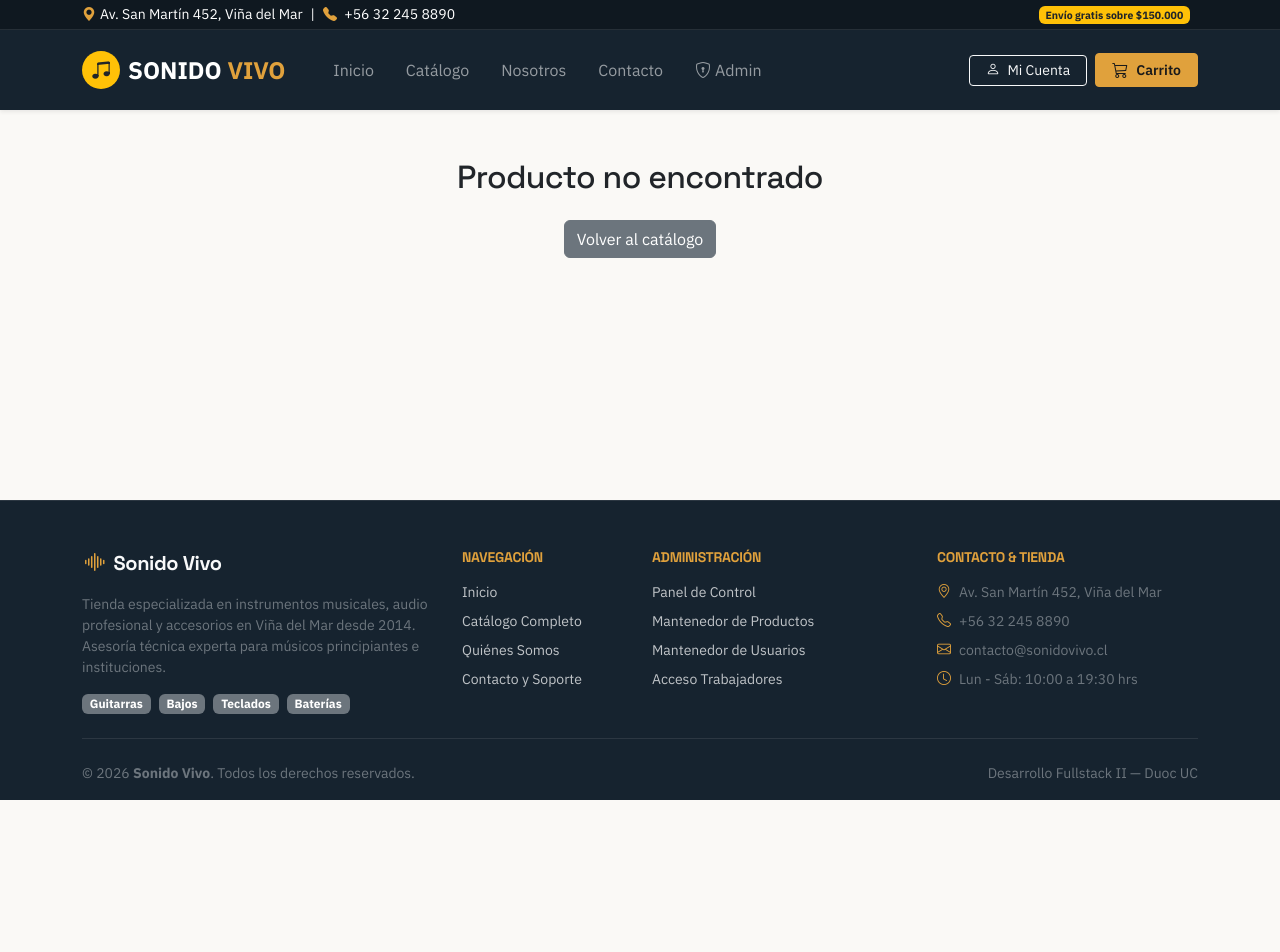
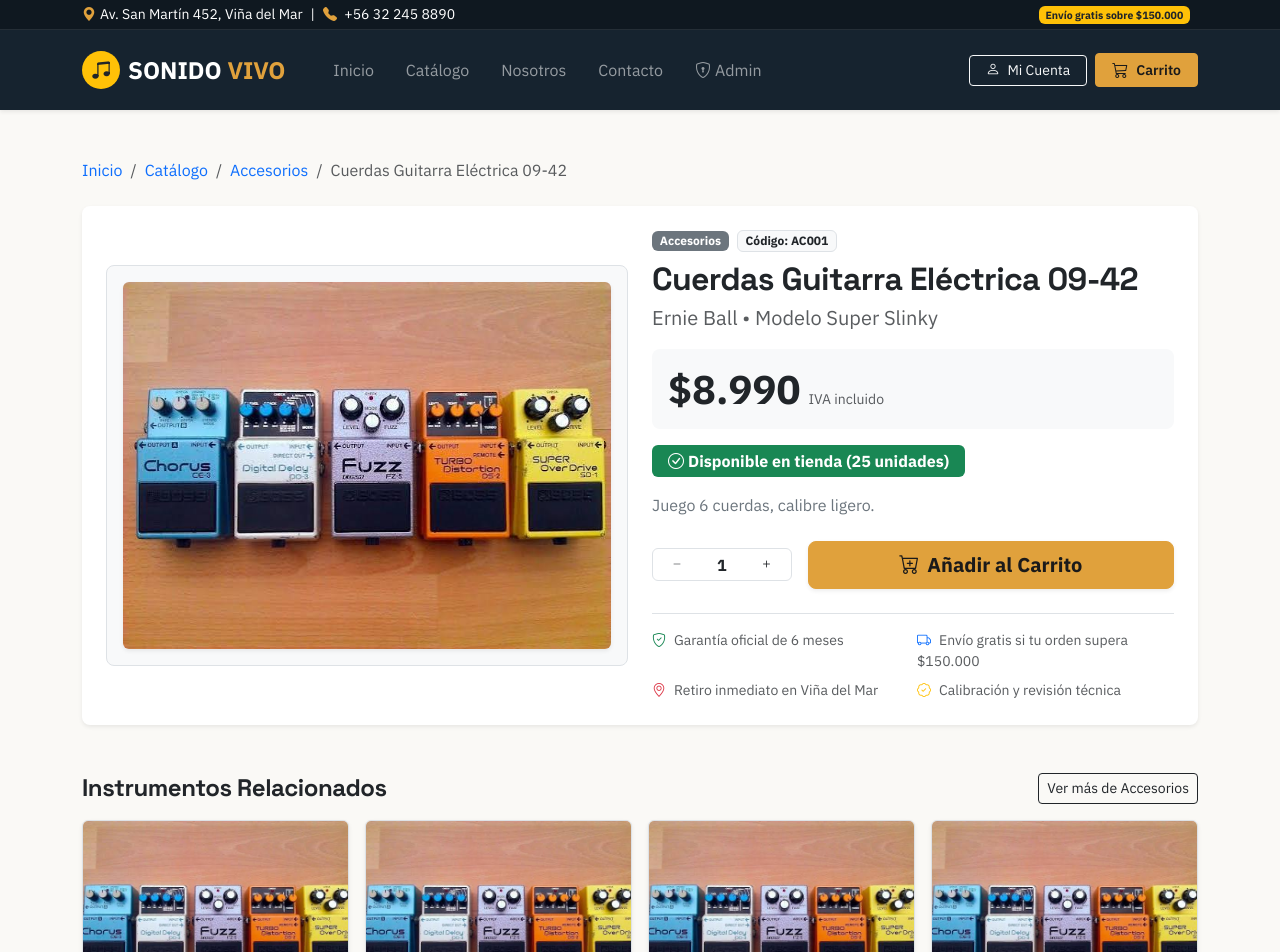
Before and after one commit to IgnacioVilchesTapia/Tienda_Sonido_Vivo, a React (Vite) app: page /producto/AC001 in a window 1280 px wide. Shown: the top 952 px of the page. Before the commit the page ends 800 px from the top, so only its background shows below. Built offline with nearby package versions, Linux system fonts and the light colour scheme.

Commit message:
feat(product-detail): conectar ficha tecnica interactiva y productos relacionados

```diff
--- a/src/pages/ProductoDetalle.jsx
+++ b/src/pages/ProductoDetalle.jsx
@@ -1,61 +1,227 @@
-import { useState, useEffect } from 'react'
-import { useParams, Link } from 'react-router-dom'
-import { productosIniciales } from '../data/datos'
+import { useState, useEffect } from 'react';
+import { useParams, Link } from 'react-router-dom';
+import { obtenerProductoPorCodigo, obtenerProductosRelacionados } from '../data/datos';
+import { useCart } from '../context/CartContext';
 
-export default function DetalleProducto() {
-  const { id } = useParams()
-  const [producto, setProducto] = useState(null)
-  const [cantidad, setCantidad] = useState(1)
+export default function ProductoDetalle() {
+  const { codigo } = useParams();
+  const [producto, setProducto] = useState(null);
+  const [cantidad, setCantidad] = useState(1);
+  const [relacionados, setRelacionados] = useState([]);
+  const [feedback, setFeedback] = useState(null);
+
+  const { agregarAlCarrito } = useCart();
 
   useEffect(() => {
-    const encontrado = productosIniciales.find((p) => p.id === parseInt(id))
-    setProducto(encontrado)
-  }, [id])
+    const encontrado = obtenerProductoPorCodigo(codigo);
+    setProducto(encontrado);
+    setCantidad(1);
+    setFeedback(null);
 
-  const handleAgregarCarrito = () => {
-    alert(`Se agregaron ${cantidad} unidad(es) de "${producto.nombre}" al carrito.`)
-  }
+    if (encontrado) {
+      const rels = obtenerProductosRelacionados(encontrado.categoria, encontrado.codigo, 4);
+      setRelacionados(rels);
+    }
+    window.scrollTo({ top: 0, behavior: 'smooth' });
+  }, [codigo]);
+
+  const handleAgregar = () => {
+    if (!producto) return;
+    const res = agregarAlCarrito(producto, cantidad);
+    setFeedback({
+      tipo: res.ok ? 'success' : 'danger',
+      mensaje: res.mensaje
+    });
+    setTimeout(() => setFeedback(null), 4000);
+  };
 
   if (!producto) {
     return (
-      <div className="container my-5 text-center">
-        <h2>Producto no encontrado</h2>
-        <Link className="btn btn-secondary mt-3" to="/productos">Volver al catálogo</Link>
+      <div className="container py-5 my-5 text-center">
+        <i className="bi bi-search display-1 text-muted mb-3"></i>
+        <h2 className="fw-bold">Producto no encontrado</h2>
+        <p className="text-muted">No encontramos ningún instrumento registrado con el código <code>{codigo}</code>.</p>
+        <Link className="btn btn-amber mt-3 px-4" to="/productos">
+          <i className="bi bi-arrow-left me-1"></i> Volver al Catálogo
+        </Link>
       </div>
-    )
+    );
   }
 
+  const esCritico = producto.stock <= producto.stockCritico && producto.stock > 0;
+  const sinStock = producto.stock === 0;
+
   return (
-    <main className="container my-5">
-      <div className="row">
-        <div className="col-md-6">
-          <img src={producto.imagen || '[https://via.placeholder.com/400x300](https://via.placeholder.com/400x300)'} className="img-fluid rounded border" alt={producto.nombre} />
+    <div className="container my-5">
+      {/* Breadcrumbs */}
+      <nav aria-label="breadcrumb" className="mb-4">
+        <ol className="breadcrumb small">
+          <li className="breadcrumb-item"><Link to="/" className="text-decoration-none">Inicio</Link></li>
+          <li className="breadcrumb-item"><Link to="/productos" className="text-decoration-none">Catálogo</Link></li>
+          <li className="breadcrumb-item"><Link to={`/productos?categoria=${encodeURIComponent(producto.categoria)}`} className="text-decoration-none">{producto.categoria}</Link></li>
+          <li className="breadcrumb-item active" aria-current="page">{producto.nombre}</li>
+        </ol>
+      </nav>
+
+      {/* Alerta de Feedback */}
+      {feedback && (
+        <div className={`alert alert-${feedback.tipo} alert-dismissible fade show shadow-sm mb-4`} role="alert">
+          <i className={`bi ${feedback.tipo === 'success' ? 'bi-check-circle-fill' : 'bi-exclamation-triangle-fill'} me-2`}></i>
+          {feedback.mensaje}
+          <Link to="/carrito" className="btn btn-sm btn-outline-dark ms-3">
+            Ir al Carrito <i className="bi bi-arrow-right"></i>
+          </Link>
+          <button type="button" className="btn-close" onClick={() => setFeedback(null)}></button>
         </div>
-        <div className="col-md-6">
-          <h1>{producto.nombre}</h1>
-          <span className="badge bg-secondary mb-3">{producto.categoria}</span>
-          <h3 className="text-primary">${producto.precio.toLocaleString('es-CL')}</h3>
-          <p className="mt-3">{producto.descripcion || 'Instrumento musical de excelente calidad, revisado por nuestros especialistas.'}</p>
+      )}
 
-          <div className="d-flex align-items-center mb-3">
-            <label className="me-2 fw-bold">Cantidad:</label>
-            <input
-              type="number"
-              className="form-control w-25"
-              min="1"
-              value={cantidad}
-              onChange={(e) => setCantidad(parseInt(e.target.value) || 1)}
-            />
+      {/* Ficha Principal */}
+      <div className="card shadow-sm border-0 p-4 mb-5 rounded-3">
+        <div className="row g-4 align-items-center">
+          <div className="col-lg-6 text-center">
+            <div className="p-3 bg-light rounded-3 border">
+              <img
+                src={producto.imagen}
+                className="img-fluid rounded shadow-sm"
+                style={{ maxHeight: '420px', objectFit: 'contain' }}
+                alt={producto.nombre}
+                onError={(e) => {
+                  e.target.src = 'https://images.unsplash.com/photo-1511671782779-c97d3d27a1d4?auto=format&fit=crop&w=600&q=80';
+                }}
+              />
+            </div>
           </div>
 
-          <button className="btn btn-success btn-lg w-100 mb-2" onClick={handleAgregarCarrito}>
-            Añadir al Carrito
-          </button>
-          <Link className="btn btn-outline-secondary w-100" to="/productos">
-            Seguir comprando
-          </Link>
+          <div className="col-lg-6">
+            <div className="d-flex align-items-center gap-2 mb-2">
+              <span className="badge bg-secondary">{producto.categoria}</span>
+              <span className="badge bg-light text-dark border">Código: {producto.codigo}</span>
+            </div>
+
+            <h1 className="h2 fw-bold mb-1">{producto.nombre}</h1>
+            <p className="text-muted fs-5 mb-3">{producto.marca} • Modelo {producto.modelo}</p>
+
+            <div className="bg-light p-3 rounded-3 mb-3 d-flex align-items-baseline gap-2">
+              <span className="display-6 fw-bold text-dark">
+                ${producto.precio.toLocaleString('es-CL')}
+              </span>
+              <span className="text-muted small">IVA incluido</span>
+            </div>
+
+            {/* Disponibilidad / Stock */}
+            <div className="mb-3">
+              {sinStock ? (
+                <span className="badge bg-secondary px-3 py-2 fs-6">Agotado temporalmente</span>
+              ) : esCritico ? (
+                <span className="badge bg-danger px-3 py-2 fs-6">
+                  <i className="bi bi-exclamation-circle me-1"></i>
+                  ¡Stock crítico! Solo quedan {producto.stock} unidades
+                </span>
+              ) : (
+                <span className="badge bg-success px-3 py-2 fs-6">
+                  <i className="bi bi-check-circle me-1"></i>
+                  Disponible en tienda ({producto.stock} unidades)
+                </span>
+              )}
+            </div>
+
+            <p className="text-secondary leading-relaxed mb-4">
+              {producto.descripcion}
+            </p>
+
+            {/* Selector de cantidad y botón */}
+            <div className="d-flex align-items-center gap-3 mb-4">
+              <div className="d-flex align-items-center border rounded bg-white">
+                <button
+                  type="button"
+                  className="btn btn-sm btn-link text-dark px-3 text-decoration-none"
+                  disabled={cantidad <= 1 || sinStock}
+                  onClick={() => setCantidad((prev) => Math.max(1, prev - 1))}
+                >
+                  <i className="bi bi-dash"></i>
+                </button>
+                <span className="px-3 fw-bold">{cantidad}</span>
+                <button
+                  type="button"
+                  className="btn btn-sm btn-link text-dark px-3 text-decoration-none"
+                  disabled={cantidad >= producto.stock || sinStock}
+                  onClick={() => setCantidad((prev) => Math.min(producto.stock, prev + 1))}
+                >
+                  <i className="bi bi-plus"></i>
+                </button>
+              </div>
+
+              <button
+                className="btn btn-amber btn-lg px-4 flex-grow-1 fw-bold shadow-sm"
+                disabled={sinStock}
+                onClick={handleAgregar}
+              >
+                <i className="bi bi-cart-plus me-2"></i>
+                {sinStock ? 'Sin Stock' : 'Añadir al Carrito'}
+              </button>
+            </div>
+
+            {/* Beneficios de compra */}
+            <div className="border-top pt-3 small text-muted">
+              <div className="row g-2">
+                <div className="col-sm-6">
+                  <i className="bi bi-shield-check text-success me-2"></i>Garantía oficial de 6 meses
+                </div>
+                <div className="col-sm-6">
+                  <i className="bi bi-truck text-primary me-2"></i>Envío gratis si tu orden supera $150.000
+                </div>
+                <div className="col-sm-6">
+                  <i className="bi bi-geo-alt text-danger me-2"></i>Retiro inmediato en Viña del Mar
+                </div>
+                <div className="col-sm-6">
+                  <i className="bi bi-patch-check text-warning me-2"></i>Calibración y revisión técnica
+                </div>
+              </div>
+            </div>
+          </div>
         </div>
       </div>
-    </main>
-  )
+
+      {/* Productos Relacionados */}
+      {relacionados.length > 0 && (
+        <section className="mt-5">
+          <div className="d-flex justify-content-between align-items-center mb-3">
+            <h3 className="h4 fw-bold mb-0">Instrumentos Relacionados</h3>
+            <Link to={`/productos?categoria=${encodeURIComponent(producto.categoria)}`} className="btn btn-outline-dark btn-sm">
+              Ver más de {producto.categoria}
+            </Link>
+          </div>
+
+          <div className="row g-3">
+            {relacionados.map((rel) => (
+              <div key={rel.codigo} className="col-6 col-md-3">
+                <div className="card h-100 card-producto border shadow-sm">
+                  <img
+                    src={rel.imagen}
+                    className="card-img-top img-producto-cover"
+                    alt={rel.nombre}
+                    onError={(e) => {
+                      e.target.src = 'https://images.unsplash.com/photo-1511671782779-c97d3d27a1d4?auto=format&fit=crop&w=600&q=80';
+                    }}
+                  />
+                  <div className="card-body p-3 d-flex flex-column">
+                    <h6 className="card-title fw-bold small mb-1 text-truncate" title={rel.nombre}>
+                      {rel.nombre}
+                    </h6>
+                    <p className="text-muted small mb-2">{rel.marca}</p>
+                    <div className="mt-auto d-flex justify-content-between align-items-center">
+                      <span className="fw-bold text-dark small">${rel.precio.toLocaleString('es-CL')}</span>
+                      <Link to={`/producto/${rel.codigo}`} className="btn btn-sm btn-outline-primary py-0 px-2">
+                        Ver
+                      </Link>
+                    </div>
+                  </div>
+                </div>
+              </div>
+            ))}
+          </div>
+        </section>
+      )}
+    </div>
+  );
 }
```
